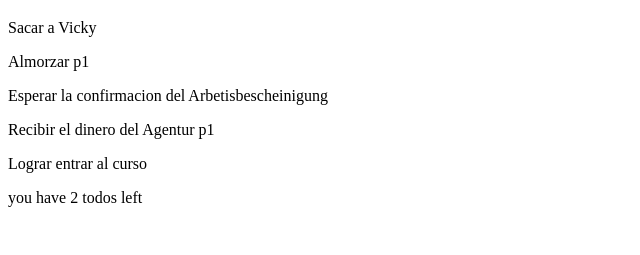
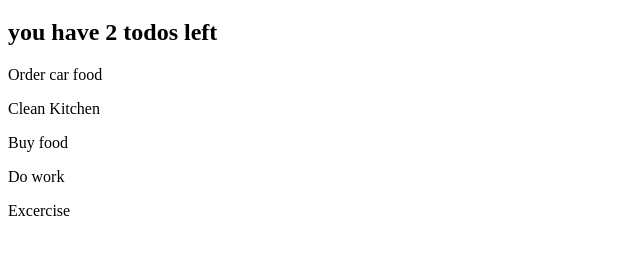
Before and after one commit to jesusotero1234/JavaScriptCourse, a plain HTML site: page todo-app/todo-app.html in a window 1280 px wide. Shown: the part 61-316 px from the top of the page, without its empty margins (0-640 px from the left). Drawn offline with Linux system fonts and the light colour scheme.

Commit message:
first update

```diff
--- a/todo-app/remove.js
+++ b/todo-app/remove.js
@@ -16,11 +16,16 @@ const incompleteTodos = todos.filter(function(todos){
     return !todos.completed
 })
 
-const summary = document.createElement('p')
+const summary = document.createElement('h2')
 summary.textContent = `you have ${incompleteTodos.length} todos left`
 document.querySelector('body').appendChild(summary)
 
+todos.forEach(function(todos){
+const p = document.createElement('p')
+p.textContent = todos.text
+document.querySelector('body').appendChild(p)
 
+})
 
 //First excercise remove if contains a word
 // const ps = document.querySelectorAll('p')
--- a/todo-app/todo-app.html
+++ b/todo-app/todo-app.html
@@ -2,11 +2,7 @@
 <html>
 <body>
     <h1>Todos</h1>
-    <p>Sacar a Vicky</p>
-    <p>Almorzar p1</p>
-    <p>Esperar la confirmacion del Arbetisbescheinigung</p>
-    <p>Recibir el dinero del Agentur p1</p>
-    <p>Lograr entrar al curso</p>
+
     <script src="remove.js"></script>
 </body>
 </html>
```
